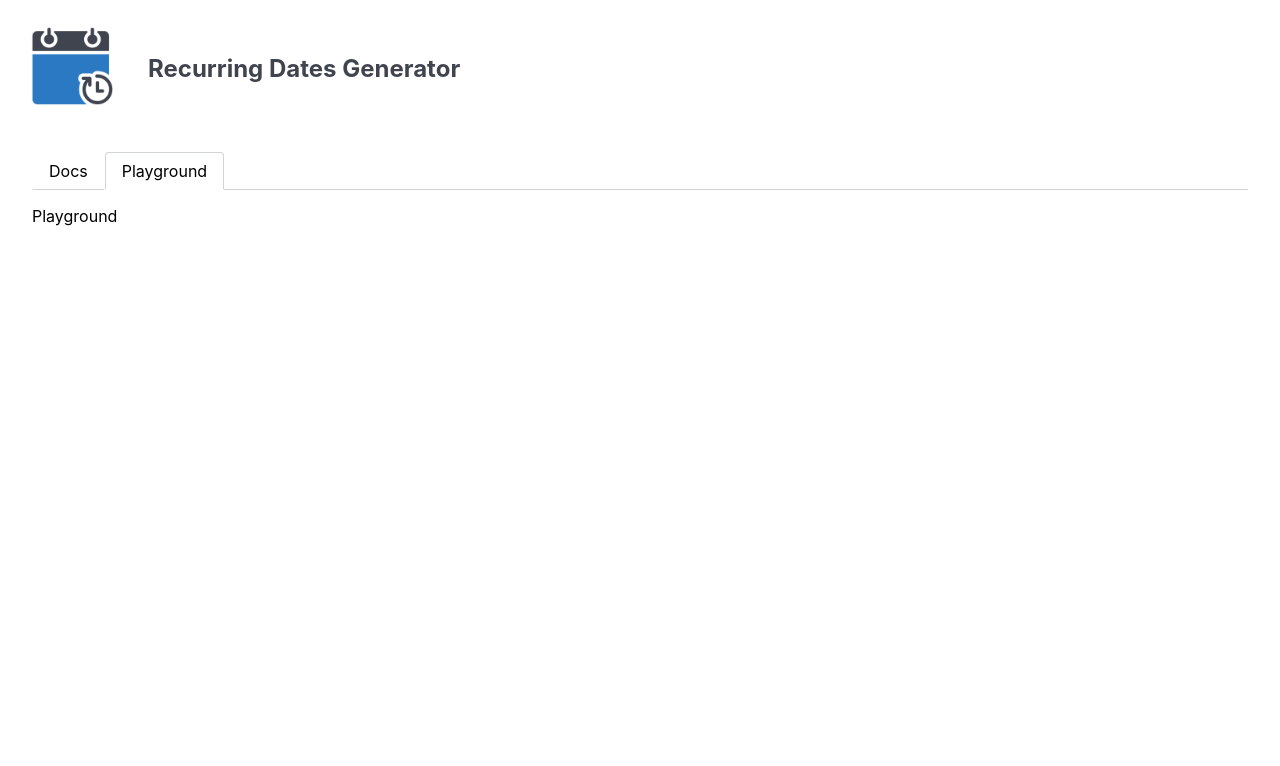
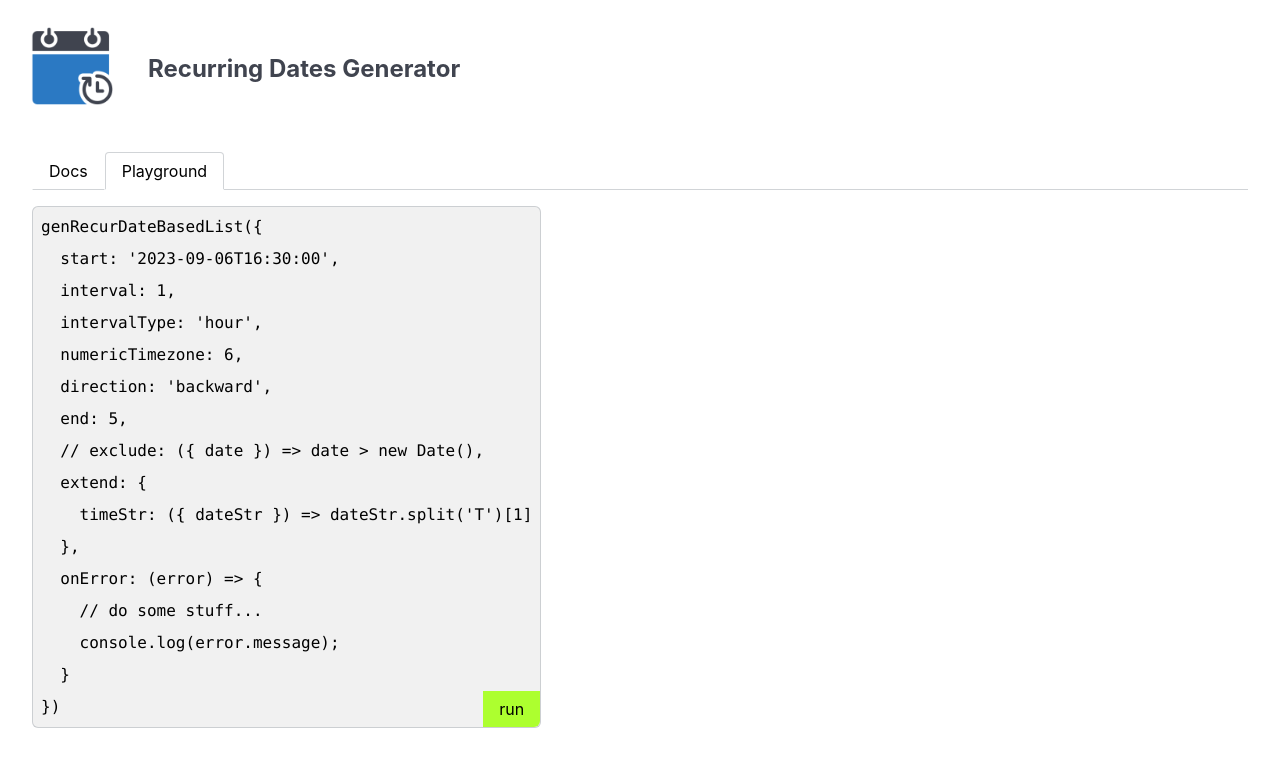
Before and after one commit to NavasardianMichael/recur-date-based-docs, a React (Create React App) app: page / in a window 1280 px wide. Both pictures are taken after a click on the button "Playground". Shown: the top 766 px of the page. Built offline with nearby package versions, Linux system fonts and the light colour scheme.

Commit message:
playground added

```diff
--- a/package.json
+++ b/package.json
@@ -13,6 +13,7 @@
     "react": "^18.2.0",
     "react-dom": "^18.2.0",
     "react-scripts": "5.0.1",
+    "recur-date-based": "^1.2.1",
     "typescript": "^4.9.5",
     "web-vitals": "^2.1.4"
   },
--- a/src/components/copyable/styles.module.css
+++ b/src/components/copyable/styles.module.css
@@ -8,7 +8,6 @@
     transition: .3s;
 
     .installBlock {
-        border-radius: 6px;
         cursor: pointer;
         user-select: none;
         box-sizing: border-box;
--- a/src/components/playground/main.tsx
+++ b/src/components/playground/main.tsx
@@ -1,14 +1,57 @@
-import { FC, memo } from 'react'
+import { FC, memo, useRef, useState } from 'react'
 import styles from './styles.module.css'
+import { genRecurDateBasedList } from 'recur-date-based'
 
 type Props = {
 
 }
 
 export const Playground: FC<Props> = memo(({  }) => {
+
+  const codeRef = useRef<HTMLElement>(null)
+
+  const handleRunCode = () => {
+    const text = codeRef.current?.textContent
+
+    if(!text) return;
+
+    console.log(text.split('\n  '));
+
+
+  }
+
   return (
     <div className={styles.playground}>
-      Playground
+      <div className={styles.editor}>
+        <pre>
+          <code ref={codeRef} contentEditable>
+            {
+`genRecurDateBasedList({
+  start: '2023-09-06T16:30:00',
+  interval: 1,
+  intervalType: 'hour',
+  numericTimezone: 6,
+  direction: 'backward',
+  end: 5,
+  // exclude: ({ date }) => date > new Date(),
+  extend: {
+    timeStr: ({ dateStr }) => dateStr.split('T')[1]
+  },
+  onError: (error) => {
+    // do some stuff...
+    console.log(error.message);
+  }
+})`
+            }
+          </code>
+        </pre>
+        <button className={styles.applyButton} onClick={handleRunCode}>
+          run
+        </button>
+      </div>
+      <div className={styles.result}>
+        {}
+      </div>
     </div>
   )
 })
--- a/src/components/playground/styles.module.css
+++ b/src/components/playground/styles.module.css
@@ -1,3 +1,40 @@
 .playground {
+    display: flex;
+    gap: 1rem;
 
+    .editor {
+        background-color: rgba(34,34,34,.03);
+        border-width: 1px;
+        border-style: solid;
+        border-radius: 6px;
+        border-color: var(--secondary-color);
+        max-width: 600px;
+        transition: .3s;
+        position: relative;
+
+        .applyButton {
+            all: unset;
+            padding: .5rem 1rem;
+            background-color: greenyellow;
+            border-bottom-right-radius: 6px;
+            cursor: pointer;
+            position: absolute;
+            right: 0;
+            bottom: 0;
+        }
+
+        & code {
+            display: block;
+        }
+
+        &:hover {
+            & code {
+                border-color: rgb(182, 182, 182);
+            }
+        }
+    }
+
+    .result {
+
+    }
 }
```
Also changed, not shown: 1 other file (tests, documents, lock files or other folders).
